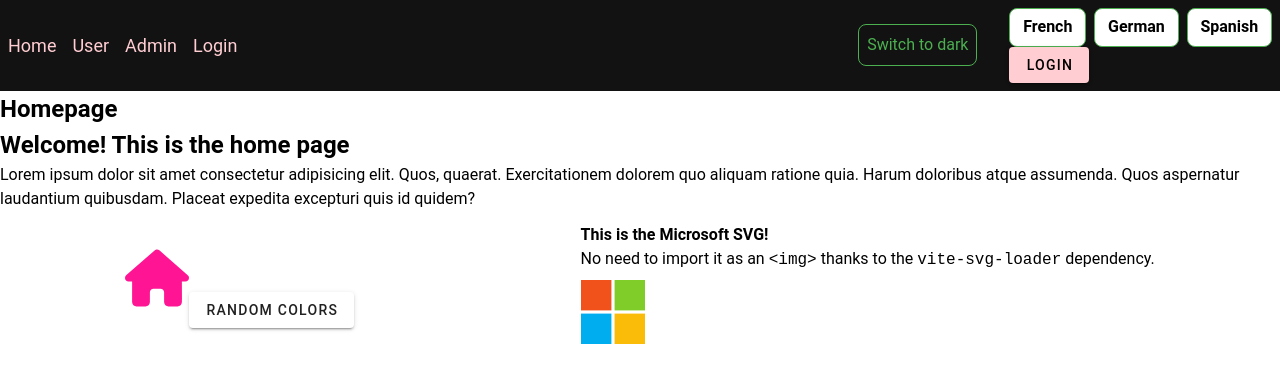
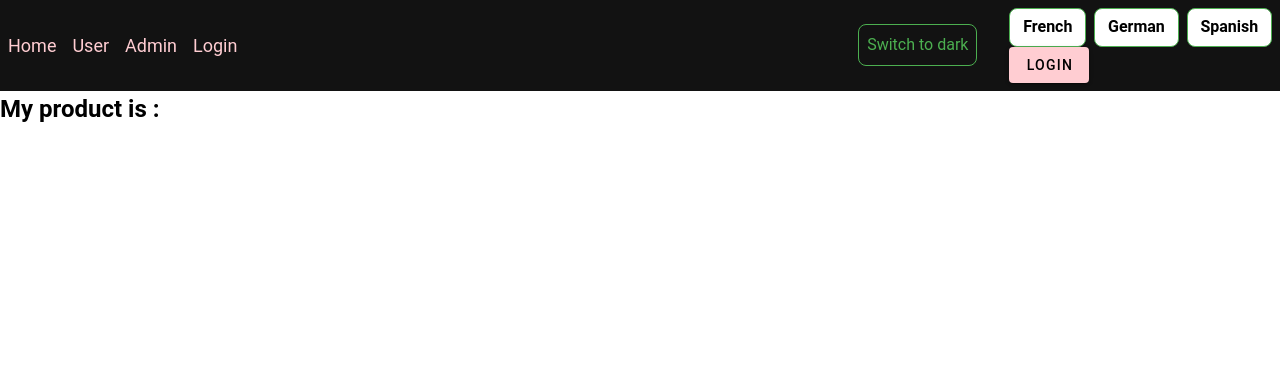
Before and after one commit to Louis-Gonzalez/starterPack, a Nuxt app: page / in a window 1280 px wide. Shown: the top 382 px of the page. Built offline with nearby package versions, Linux system fonts and the light colour scheme.

Commit message:
Add store product && Add Component Product

```diff
--- /dev/null
+++ b/components/sandbox/Products.vue
@@ -0,0 +1,17 @@
+<script setup lang="ts">
+  import { ref } from 'vue'
+  import type { IProduct } from '~/types';
+
+  const myProduct = ref<IProduct>();
+</script>
+
+<template>
+  <div>
+    <h1>My product is :</h1>
+    <p>{{myProduct}}</p>
+  </div>
+</template>
+
+<style scoped>
+
+</style>
--- a/pages/index.vue
+++ b/pages/index.vue
@@ -1,6 +1,7 @@
 <script setup lang="ts">
 import Home from './../assets/icons/home.svg';
 import Microsoft from './../assets/icons/microsoft.svg';
+import Products from '~/components/sandbox/Products.vue';
 const colorSvg = [
   'deeppink',
   'darkblue',
@@ -24,33 +25,37 @@ const changeColor = () => {
 </script>
 
 <template>
+<!--  <section>-->
+<!--    <h1>{{ $t('home') }}</h1>-->
+<!--    <div>-->
+<!--      <h2>Welcome! This is the home page</h2>-->
+<!--      <p>-->
+<!--        Lorem ipsum dolor sit amet consectetur adipisicing elit. Quos, quaerat.-->
+<!--        Exercitationem dolorem quo aliquam ratione quia. Harum doloribus atque-->
+<!--        assumenda. Quos aspernatur laudantium quibusdam. Placeat expedita-->
+<!--        excepturi quis id quidem?-->
+<!--      </p>-->
+
+<!--      <div class="d-flex justify-lg-space-around align-center ma-3">-->
+<!--        <div class="text-center">-->
+<!--          <Home :fill="currentColor" class="home-svg" />-->
+<!--          <v-btn @click="changeColor" class="mt-2">Random Colors</v-btn>-->
+<!--        </div>-->
+
+<!--        <div class="text-left">-->
+<!--          <article class="mb-2">-->
+<!--            <strong>This is the Microsoft SVG!</strong><br />-->
+<!--            No need to import it as an <code>&lt;img&gt;</code> thanks to the-->
+<!--            <code>vite-svg-loader</code> dependency.-->
+<!--          </article>-->
+<!--          <Microsoft />-->
+<!--        </div>-->
+<!--      </div>-->
+<!--    </div>-->
+<!--  </section>-->
+
   <section>
-    <h1>{{ $t('home') }}</h1>
-    <div>
-      <h2>Welcome! This is the home page</h2>
-      <p>
-        Lorem ipsum dolor sit amet consectetur adipisicing elit. Quos, quaerat.
-        Exercitationem dolorem quo aliquam ratione quia. Harum doloribus atque
-        assumenda. Quos aspernatur laudantium quibusdam. Placeat expedita
-        excepturi quis id quidem?
-      </p>
-
-      <div class="d-flex justify-lg-space-around align-center ma-3">
-        <div class="text-center">
-          <Home :fill="currentColor" class="home-svg" />
-          <v-btn @click="changeColor" class="mt-2">Random Colors</v-btn>
-        </div>
-
-        <div class="text-left">
-          <article class="mb-2">
-            <strong>This is the Microsoft SVG!</strong><br />
-            No need to import it as an <code>&lt;img&gt;</code> thanks to the
-            <code>vite-svg-loader</code> dependency.
-          </article>
-          <Microsoft />
-        </div>
-      </div>
-    </div>
+    <Products />
   </section>
 </template>
 
--- /dev/null
+++ b/stores/productStore.ts
@@ -0,0 +1,28 @@
+import { defineStore } from 'pinia'
+import { ref } from 'vue'
+
+export const useProductStore = defineStore('product', () => {
+
+  const defaultProduct = () => ({
+    id: null,
+    name: null,
+    price: null,
+    image: null,
+    brand : {
+      id: null,
+      name: null,
+      img: null
+    }
+  })
+
+  const product = ref([defaultProduct()])
+
+  function clearProduct() {
+    product.value = [defaultProduct()]
+  }
+
+  return {
+    product,
+    clearProduct
+  }
+})
```
Also changed, not shown: types.ts (+12 -0 lines).
